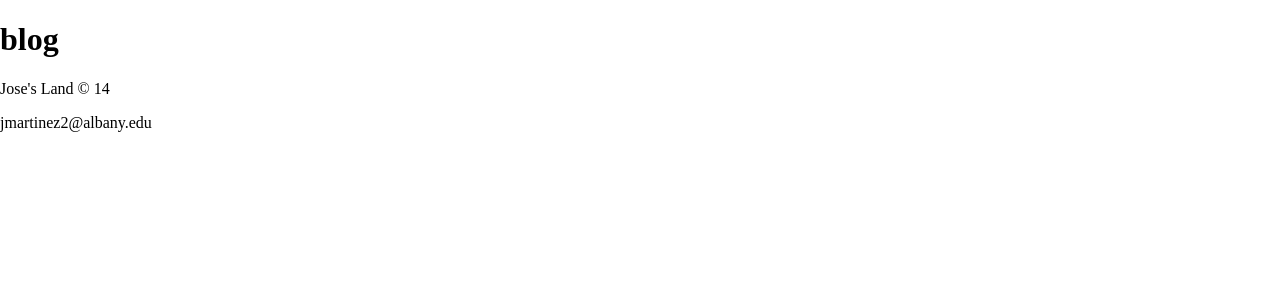
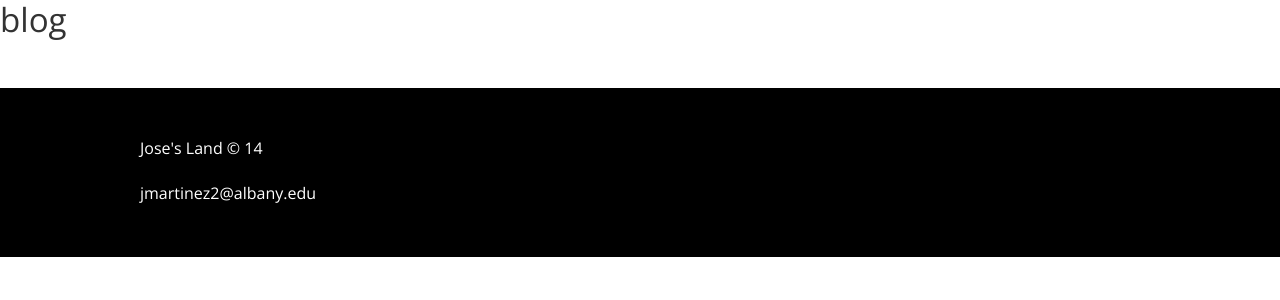
Before and after one commit to Jmartinez93a/jmartinez93a.github.io, a Jekyll site: the page built from blog.html, in a window 1280 px wide. Shown: the top 300 px of the page. Built offline with Jekyll 4.4.1, drawn with Linux system fonts in a browser that asks for light colours; nearby versions of some CDN libraries; library files that are not in the unit come from our copies.

Commit message:
hhtp scheme name, and added urls to head

```diff
--- a/_includes/head.html
+++ b/_includes/head.html
@@ -6,8 +6,8 @@
       <title>{{ page.title }} | {{ site.title }}</title>
       <meta name="viewport" content="width=device-width">
       <meta name="description" content="{{ site.description }}">
-      <link rel="stylesheet" href="css/normalize.css">
-        <link rel="stylesheet" href="css/main.css">
+      <link rel="stylesheet" href="{{site.url}}/css/normalize.css">
+        <link rel="stylesheet" href="{{site.url}}css/main.css">
         <link href='http://fonts.googleapis.com/css?family=Open+Sans:400italic,400,700' rel='stylesheet' type='text/css'>
   </head>
   <body>
--- a/_includes/header.html
+++ b/_includes/header.html
@@ -1,6 +1,6 @@
 <header class="site-header cf">
     <div class="container">
-        <div class="site-title">{{ site.title }}</div>
+        <a href="{{site.url}}" class="site-title">{{ site.title }}</a>
         <nav class="navbar">
             <ul class="header-nav">
             {% for nav in site.pages %}
```
